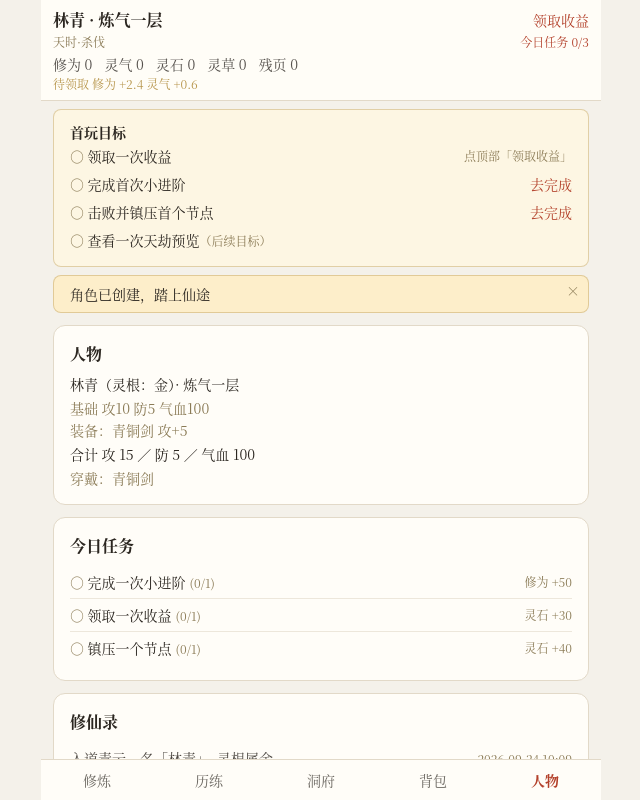
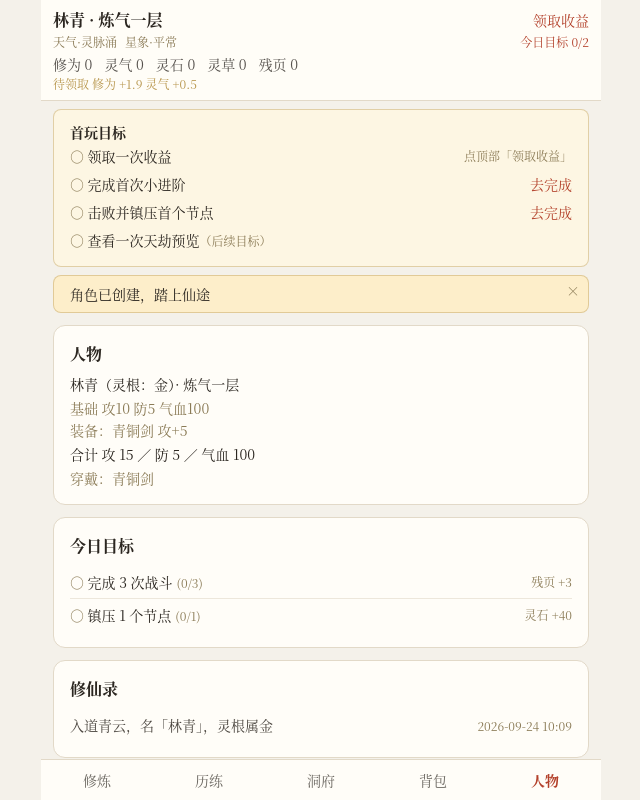
Before and after one commit to Hometer/qingyun-idle-game, a Next.js app in the folder frontend/: page /renwu in a window 1280 px wide. Both pictures are taken after a click on the button "踏入仙途". Shown: the top 800 px of the page, without its empty margins (319-959 px from the left). Built offline with nearby package versions, Linux system fonts and the light colour scheme.

Commit message:
v0.4 范围对齐与修复：两项手动领取目标、天气星象各限次、镇压24h分段结算、v2导入与字段校验

```diff
--- a/frontend/src/app/renwu/page.tsx
+++ b/frontend/src/app/renwu/page.tsx
@@ -5,7 +5,7 @@ import { useGame } from "@/lib/game-context";
 import { Section } from "@/components/Section";
 import { playerStats } from "@/engine/engine";
 import { CONFIG } from "@/engine/config";
-import { REALM_NAMES, EQUIPMENT, BUILDINGS, TECHNIQUES, MAPS, DAILY_QUESTS, RESOURCE_LABELS } from "@/lib/labels";
+import { REALM_NAMES, EQUIPMENT, BUILDINGS, TECHNIQUES, MAPS, DAILY_GOALS, RESOURCE_LABELS } from "@/lib/labels";
 import { getTheme, setTheme, getReduceMotion, setReduceMotion, getCopyMode, setCopyMode, type Theme, type CopyMode } from "@/lib/prefs";
 import type { MapId } from "@/engine/types";
 
@@ -27,7 +27,7 @@ const MAPS_CFG = CONFIG.maps as unknown as Record<
 >;
 
 export default function RenwuPage() {
-  const { state, doExport, doImport, doReset, doRestoreBackup } = useGame();
+  const { state, doExport, doImport, doReset, doRestoreBackup, claimGoal } = useGame();
   const fileRef = useRef<HTMLInputElement>(null);
   const [code, setCode] = useState(() =>
     typeof localStorage !== "undefined" ? localStorage.getItem("qingyun_access_code") || "" : "",
@@ -115,28 +115,33 @@ export default function RenwuPage() {
         )}
       </Section>
 
-      <Section title="今日任务">
-        {state.daily.quests.length === 0 ? (
-          <p className="text-sm text-muted">今日暂无任务</p>
-        ) : (
-          state.daily.quests.map((q) => {
-            const cfg = DAILY_QUESTS[q.id];
-            if (!cfg) return null;
-            const cur = Math.min(state.daily.counters[q.id as keyof typeof state.daily.counters] || 0, cfg.target);
+      <Section title="今日目标">
+        {(["battle", "suppress"] as const).map((gid) => {
+          const cfg = DAILY_GOALS[gid];
+          const g = state.daily.goals[gid];
+          const cur = Math.min(g.progress, cfg.target);
           const rewardTxt = Object.entries(cfg.reward)
             .map(([k, v]) => `${RESOURCE_LABELS[k] || k} +${v}`)
             .join(" ");
+          const claimable = !g.claimed && g.progress >= cfg.target;
           return (
-              <div key={q.id} className="flex items-center justify-between border-b border-line/60 py-1.5 last:border-0">
+            <div key={gid} className="flex items-center justify-between border-b border-line/60 py-1.5 last:border-0">
               <div className="text-sm">
-                  {q.done ? <span className="text-gold">✓</span> : <span className="text-muted">○</span>} {cfg.title}
+                {g.claimed ? <span className="text-gold">✓</span> : <span className="text-muted">○</span>} {cfg.title}
                 <span className="ml-1 text-xs text-muted">({cur}/{cfg.target})</span>
               </div>
+              {g.claimed ? (
+                <span className="text-xs text-muted">已领取</span>
+              ) : claimable ? (
+                <button onClick={() => claimGoal(gid)} className="rounded-lg border border-line bg-paper px-2.5 py-1 text-xs text-cinnabar">
+                  领取
+                </button>
+              ) : (
                 <span className="text-xs text-muted">{rewardTxt}</span>
+              )}
             </div>
           );
-          })
-        )}
+        })}
       </Section>
 
       <Section title="修仙录">
--- a/frontend/src/components/ResourceBar.tsx
+++ b/frontend/src/components/ResourceBar.tsx
@@ -2,7 +2,7 @@
 
 import Link from "next/link";
 import { useGame } from "@/lib/game-context";
-import { REALM_NAMES, RESOURCE_LABELS, WEATHERS, fmt, resourceGains } from "@/lib/labels";
+import { REALM_NAMES, RESOURCE_LABELS, WEATHERS, ASTROLOGIES, fmt, resourceGains } from "@/lib/labels";
 
 export function ResourceBar() {
   const { view, state, settleNow } = useGame();
@@ -12,8 +12,9 @@ export function ResourceBar() {
     .filter(([, v]) => v > 0)
     .map(([k, v]) => `${RESOURCE_LABELS[k]} +${fmt(v)}`)
     .join("  ");
-  const w = WEATHERS[state.daily.weather];
-  const done = state.daily.quests.filter((q) => q.done).length;
+  const w = WEATHERS[state.daily.weather.id];
+  const a = ASTROLOGIES[state.daily.astrology.id];
+  const claimed = (state.daily.goals.battle.claimed ? 1 : 0) + (state.daily.goals.suppress.claimed ? 1 : 0);
 
   return (
     <header className="sticky top-0 z-10 border-b border-line bg-card/95 px-3 py-2 backdrop-blur">
@@ -26,9 +27,16 @@ export function ResourceBar() {
         </button>
       </div>
       <div className="mt-0.5 flex items-center justify-between text-xs text-muted">
-        <span title={w?.desc}>天时·{w?.name ?? "平常"}</span>
-        <Link href="/renwu" className="text-cinnabar">
-          今日任务 {done}/{state.daily.quests.length}
+        <span title={w?.desc}>
+          天气·{w?.name ?? "平常"}
+          {state.daily.weather.used ? "（已用）" : ""}
+        </span>
+        <span title={a?.desc} className="ml-2">
+          星象·{a?.name ?? "平常"}
+          {state.daily.astrology.used ? "（已用）" : ""}
+        </span>
+        <Link href="/renwu" className="ml-auto text-cinnabar">
+          今日目标 {claimed}/2
         </Link>
       </div>
       <div className="mt-1 flex flex-wrap gap-x-3 gap-y-0.5 text-sm text-ink/80">
--- a/frontend/src/engine/config.ts
+++ b/frontend/src/engine/config.ts
@@ -181,22 +181,23 @@ export const CONFIG = {
     pillWave: 3, // 第三波结束后恢复
   },
 
-  suppressionDurationHours: 12,
+  suppressionDurationHours: 24,
 
-  dailyQuests: {
-    settle: { title: "领取一次收益", target: 1, reward: { spiritStone: 30 } },
-    breakthrough: { title: "完成一次小进阶", target: 1, reward: { cultivation: 50 } },
+  dailyGoals: {
     battle: { title: "完成 3 次战斗", target: 3, reward: { page: 3 } },
-    suppress: { title: "镇压一个节点", target: 1, reward: { spiritStone: 40 } },
-    craft: { title: "炼制一枚护劫丹", target: 1, reward: { herb: 10 } },
-    encounter: { title: "完成一次际遇", target: 1, reward: { page: 2 } },
+    suppress: { title: "镇压 1 个节点", target: 1, reward: { spiritStone: 40 } },
   },
 
   weathers: {
-    clear: { name: "晴明", desc: "修为/灵气产出 +15%", cultivationMult: 1.15, spiritMult: 1.15 },
-    rain: { name: "灵雨", desc: "灵草产出 +50%", herbMult: 1.5 },
-    spirit_vein: { name: "灵脉涌", desc: "灵石产出 +30%", spiritStoneMult: 1.3 },
-    battle_mark: { name: "杀伐", desc: "战斗伤害 +10%", battleAtkMult: 1.1 },
-    none: { name: "平常", desc: "无加成" },
+    rain: { name: "灵雨", desc: "今日首次领取收益额外 +30 灵草", reward: { herb: 30 } },
+    clear: { name: "晴明", desc: "今日首次领取收益额外 +100 修为", reward: { cultivation: 100 } },
+    vein: { name: "灵脉涌", desc: "今日首次领取收益额外 +80 灵石", reward: { spiritStone: 80 } },
+    none: { name: "平常", desc: "无" },
+  },
+
+  astrologies: {
+    lucky: { name: "吉星", desc: "今日首次战斗胜利额外 +50 修为", reward: { cultivation: 50 } },
+    war: { name: "破军", desc: "今日首次战斗伤害 +20%", battleDamageMult: 1.2 },
+    none: { name: "平常", desc: "无" },
   },
 } as const;
--- a/frontend/src/engine/engine.ts
+++ b/frontend/src/engine/engine.ts
@@ -1,7 +1,6 @@
 import { CONFIG } from "./config";
 import type {
   BuildingId,
-  DailyCounters,
   DailyState,
   MapId,
   Milestone,
@@ -63,17 +62,6 @@ const ENC_CFG = CONFIG.encounters as unknown as Record<
   { title: string; options: Record<string, { label: string; meaning: string; reward: Partial<Resources> }> }
 >;
 
-type WeatherCfg = {
-  name: string;
-  desc: string;
-  cultivationMult?: number;
-  spiritMult?: number;
-  herbMult?: number;
-  spiritStoneMult?: number;
-  battleAtkMult?: number;
-};
-const WEATHER_CFG = CONFIG.weathers as unknown as Record<string, WeatherCfg>;
-
 const realmOrder: RealmId[] = ["qi1", "qi2", "qi3", "qi4", "foundation1"];
 
 function realmIndex(realm: RealmId): number {
@@ -107,8 +95,8 @@ function pushMilestone(s: SaveState, type: string, time: number, text: string):
   s.milestones.push({ type, time, text });
 }
 
-const DAILY_QUEST_IDS = ["settle", "breakthrough", "battle", "suppress", "craft", "encounter"] as const;
-const WEATHER_IDS = ["clear", "rain", "spirit_vein", "battle_mark", "none"] as const;
+const WEATHER_IDS = ["rain", "clear", "vein", "none"] as const;
+const ASTROLOGY_IDS = ["lucky", "war", "none"] as const;
 
 function hashString(s: string): number {
   let h = 0;
@@ -117,26 +105,22 @@ function hashString(s: string): number {
 }
 
 export function weatherOfDate(dateStr: string): string {
-  return WEATHER_IDS[hashString(dateStr) % WEATHER_IDS.length];
+  return WEATHER_IDS[hashString("w" + dateStr) % WEATHER_IDS.length];
 }
 
-export function rollDailyQuests(dateStr: string): string[] {
-  const h = hashString(dateStr);
-  const pool = [...DAILY_QUEST_IDS] as string[];
-  const picked: string[] = [];
-  for (let i = 0; i < 3; i++) {
-    const idx = (h + i * 7) % pool.length;
-    picked.push(pool.splice(idx, 1)[0]);
-  }
-  return picked;
+export function astrologyOfDate(dateStr: string): string {
+  return ASTROLOGY_IDS[hashString("a" + dateStr) % ASTROLOGY_IDS.length];
 }
 
 function emptyDaily(dateStr: string): DailyState {
   return {
     date: dateStr,
-    weather: weatherOfDate(dateStr),
-    quests: rollDailyQuests(dateStr).map((id) => ({ id, done: false })),
-    counters: { settle: 0, battle: 0, craft: 0, suppress: 0, breakthrough: 0, encounter: 0 },
+    weather: { id: weatherOfDate(dateStr), used: false },
+    astrology: { id: astrologyOfDate(dateStr), used: false },
+    goals: {
+      battle: { progress: 0, claimed: false },
+      suppress: { progress: 0, claimed: false },
+    },
   };
 }
 
@@ -153,48 +137,36 @@ function applyReward(s: SaveState, reward: Partial<Resources>): void {
   if (reward.page) s.resources.page += reward.page;
 }
 
-function recordDailyEvent(s: SaveState, nowMs: number, event: keyof DailyCounters): void {
-  ensureDaily(s, nowMs);
-  s.daily.counters[event] += 1;
-  for (const q of s.daily.quests) {
-    if (q.done) continue;
-    const cfg = CONFIG.dailyQuests[q.id as keyof typeof CONFIG.dailyQuests] as unknown as {
-      title: string;
-      target: number;
-      reward: Partial<Resources>;
-    };
-    if (s.daily.counters[q.id as keyof DailyCounters] >= cfg.target) {
-      q.done = true;
-      applyReward(s, cfg.reward);
-      pushMilestone(s, "daily", nowMs, `完成今日任务「${cfg.title}」`);
-    }
-  }
-}
-
-function applySuppressionExpiry(s: SaveState, nowMs: number): void {
-  const durMs = CONFIG.suppressionDurationHours * 3600 * 1000;
-  for (const mid of Object.keys(MAP_CFG) as MapId[]) {
-    const nodeId = s.suppression[mid];
-    if (nodeId && s.suppressionSince[mid] > 0 && nowMs - s.suppressionSince[mid] >= durMs) {
-      s.suppression[mid] = null;
-      s.suppressionSince[mid] = 0;
-      s.recentLogs.push(`${MAP_CFG[mid].nodes[nodeId].name}妖气复聚，镇压失效。`);
-    }
-  }
-}
-
-function battleStats(s: SaveState): { attack: number; defense: number; hp: number } {
-  const stats = playerStats(s);
-  const w = WEATHER_CFG[s.daily.weather];
-  if (w?.battleAtkMult) return { ...stats, attack: Math.round(stats.attack * w.battleAtkMult) };
-  return stats;
+function battleDamageMult(s: SaveState): number {
+  return !s.daily.astrology.used && s.daily.astrology.id === "war" ? 1.2 : 1;
 }
 
 export function recordDailySettle(state: SaveState, nowMs: number): SaveState {
   const s = structuredClone(state);
-  recordDailyEvent(s, nowMs, "settle");
+  ensureDaily(s, nowMs);
+  if (!s.daily.weather.used && s.daily.weather.id !== "none") {
+    s.daily.weather.used = true;
+    const cfg = CONFIG.weathers[s.daily.weather.id as keyof typeof CONFIG.weathers] as unknown as {
+      reward?: Partial<Resources>;
+    };
+    applyReward(s, cfg.reward ?? {});
+  }
   s.revision += 1;
   return s;
+}
+
+export function claimDailyGoal(state: SaveState, nowMs: number, goalId: "battle" | "suppress"): Result<SaveState> {
+  const s = structuredClone(state);
+  ensureDaily(s, nowMs);
+  const goal = s.daily.goals[goalId];
+  const cfg = CONFIG.dailyGoals[goalId];
+  if (goal.claimed) return fail("已领取");
+  if (goal.progress < cfg.target) return fail("目标未达成");
+  goal.claimed = true;
+  applyReward(s, cfg.reward);
+  pushMilestone(s, "daily", nowMs, `领取今日目标「${cfg.title}」`);
+  s.revision += 1;
+  return { state: s, ok: true };
 }
 
 // ---- 新建 / 重置 ----
@@ -298,20 +270,22 @@ export interface ProductionBreakdown {
 }
 
 export function productionBreakdown(state: SaveState): ProductionBreakdown {
-  const w = WEATHER_CFG[state.daily.weather];
   const cultBuilding = buildingCultivationMult(state);
   const cultTech = techniqueCultivationMult(state);
   const spiritBuilding = buildingSpiritMult(state);
-  const herb = spiritFieldRate(state) * (w?.herbMult ?? 1);
-  const stone = suppressionRate(state) * (w?.spiritStoneMult ?? 1);
-  const cultivationPerSec = CONFIG.baseCultivationPerSecond * cultBuilding * cultTech * (w?.cultivationMult ?? 1);
-  const spiritPerSec = CONFIG.baseSpiritPerSecond * spiritBuilding * (w?.spiritMult ?? 1);
+  const herb = spiritFieldRate(state);
+  const stone = suppressionRate(state);
+  const cultivationPerSec = CONFIG.baseCultivationPerSecond * cultBuilding * cultTech;
+  const spiritPerSec = CONFIG.baseSpiritPerSecond * spiritBuilding;
+  const w = CONFIG.weathers[state.daily.weather.id as keyof typeof CONFIG.weathers];
+  const a = CONFIG.astrologies[state.daily.astrology.id as keyof typeof CONFIG.astrologies];
   const lines: string[] = [
-    `天时·${w?.name ?? "平常"}${w?.desc ? `：${w.desc}` : ""}`,
-    `修为 ${n1(cultivationPerSec)}/秒（基础 ${n1(CONFIG.baseCultivationPerSecond)}${cultBuilding > 1 ? ` × 修炼室 ${n1(cultBuilding)}` : ""}${cultTech > 1 ? ` × 功法 ${n1(cultTech)}` : ""}${w?.cultivationMult ? ` × 天时 ${w.cultivationMult}` : ""}）`,
-    `灵气 ${n1(spiritPerSec)}/秒（基础 ${n1(CONFIG.baseSpiritPerSecond)}${spiritBuilding > 1 ? ` × 聚灵阵 ${n1(spiritBuilding)}` : ""}${w?.spiritMult ? ` × 天时 ${w.spiritMult}` : ""}）`,
-    herb > 0 ? `灵草 ${n1(herb)}/秒（灵田${w?.herbMult ? ` × 天时 ${w.herbMult}` : ""}）` : "灵草 0/秒（未建灵田）",
-    stone > 0 ? `灵石 ${n1(stone)}/秒（镇压产出${w?.spiritStoneMult ? ` × 天时 ${w.spiritStoneMult}` : ""}）` : "灵石 0/秒（未镇压节点）",
+    `天气·${w.name}：${w.desc}${state.daily.weather.used ? "（已用）" : ""}`,
+    `星象·${a.name}：${a.desc}${state.daily.astrology.used ? "（已用）" : ""}`,
+    `修为 ${n1(cultivationPerSec)}/秒（基础 ${n1(CONFIG.baseCultivationPerSecond)}${cultBuilding > 1 ? ` × 修炼室 ${n1(cultBuilding)}` : ""}${cultTech > 1 ? ` × 功法 ${n1(cultTech)}` : ""}）`,
+    `灵气 ${n1(spiritPerSec)}/秒（基础 ${n1(CONFIG.baseSpiritPerSecond)}${spiritBuilding > 1 ? ` × 聚灵阵 ${n1(spiritBuilding)}` : ""}）`,
+    herb > 0 ? `灵草 ${n1(herb)}/秒（灵田）` : "灵草 0/秒（未建灵田）",
+    stone > 0 ? `灵石 ${n1(stone)}/秒（镇压产出）` : "灵石 0/秒（未镇压节点）",
   ];
   return { cultivationPerSec, spiritPerSec, herbPerSec: herb, spiritStonePerSec: stone, lines };
 }
@@ -321,15 +295,47 @@ export function productionBreakdown(state: SaveState): ProductionBreakdown {
 export function settle(state: SaveState, nowMs: number): SaveState {
   const s = structuredClone(state);
   ensureDaily(s, nowMs);
-  applySuppressionExpiry(s, nowMs);
-  const capSec = CONFIG.offlineCapHours * 3600;
-  const deltaSec = Math.max(0, Math.min((nowMs - s.lastSettledAt) / 1000, capSec));
+
+  const capMs = CONFIG.offlineCapHours * 3600 * 1000;
+  const from = s.lastSettledAt;
+  const to = Math.min(nowMs, from + capMs);
+  const deltaMs = Math.max(0, to - from);
+  const deltaSec = deltaMs / 1000;
+
   const cultMult = buildingCultivationMult(s) * techniqueCultivationMult(s);
   const spiritMult = buildingSpiritMult(s);
+  const herbRate = spiritFieldRate(s);
+
+  let spiritStoneGain = 0;
+  const durMs = CONFIG.suppressionDurationHours * 3600 * 1000;
+  for (const mid of Object.keys(MAP_CFG) as MapId[]) {
+    const nodeId = s.suppression[mid];
+    if (!nodeId) continue;
+    const rate = MAP_CFG[mid].nodes[nodeId].suppressRate;
+    const since = s.suppressionSince[mid] || 0;
+    if (since <= 0) {
+      spiritStoneGain += rate * deltaSec;
+      continue;
+    }
+    const expiresAt = since + durMs;
+    if (expiresAt <= from) {
+      s.suppression[mid] = null;
+      s.suppressionSince[mid] = 0;
+      s.recentLogs.push(`${MAP_CFG[mid].nodes[nodeId].name}妖气复聚，镇压失效。`);
+    } else if (expiresAt > to) {
+      spiritStoneGain += rate * deltaSec;
+    } else {
+      spiritStoneGain += rate * (expiresAt - from) / 1000;
+      s.suppression[mid] = null;
+      s.suppressionSince[mid] = 0;
+      s.recentLogs.push(`${MAP_CFG[mid].nodes[nodeId].name}妖气复聚，镇压失效。`);
+    }
+  }
+
   s.resources.cultivation += CONFIG.baseCultivationPerSecond * cultMult * deltaSec;
   s.resources.spirit += CONFIG.baseSpiritPerSecond * spiritMult * deltaSec;
-  s.resources.herb += spiritFieldRate(s) * deltaSec;
-  s.resources.spiritStone += suppressionRate(s) * deltaSec;
+  s.resources.herb += herbRate * deltaSec;
+  s.resources.spiritStone += spiritStoneGain;
   s.lastSettledAt = Math.max(s.lastSettledAt, nowMs);
   s.revision += 1;
   return s;
@@ -352,7 +358,6 @@ export function breakthrough(state: SaveState, nowMs: number): Result<SaveState>
   s.realm = next.id as RealmId;
   s.recentLogs.push(`闭关突破，晋入${next.name}。`);
   pushMilestone(s, "breakthrough", nowMs, `晋入${next.name}`);
-  recordDailyEvent(s, nowMs, "breakthrough");
   s.revision += 1;
   return { state: s, ok: true };
 }
@@ -424,7 +429,6 @@ export function craftPill(state: SaveState, nowMs: number): Result<SaveState> {
   s.resources.spiritStone -= c.pillStoneCost;
   s.inventory.tribulationPill = (s.inventory.tribulationPill || 0) + 1;
   s.recentLogs.push("开炉炼丹，得护劫丹一枚。");
-  recordDailyEvent(s, nowMs, "craft");
   s.revision += 1;
   return { state: s, ok: true };
 }
@@ -501,6 +505,7 @@ function triggerEncounter(s: SaveState, mapId: MapId, eventId: string): void {
 function runBattle(
   stats: { attack: number; defense: number; hp: number },
   enemy: { attack: number; defense: number; hp: number },
+  dmgMult = 1,
 ): { won: boolean; log: string[] } {
   const log: string[] = [];
   let pHp = stats.hp;
@@ -510,7 +515,7 @@ function runBattle(
   let guard = 0;
   while (guard++ < 100) {
     if (playerTurn) {
-      const dmg = Math.max(1, stats.attack - enemy.defense);
+      const dmg = Math.max(1, Math.round((stats.attack - enemy.defense) * dmgMult));
       eHp -= dmg;
       log.push(`你出手，伤敌${dmg}点，敌余${Math.max(0, eHp)}气血。`);
       if (eHp <= 0) {
@@ -547,8 +552,8 @@ export function predictFight(state: SaveState, mapId: MapId, nodeId: string): Fi
   if (realmIndex(state.realm) < realmIndex(nodeCfg.gate as RealmId)) {
     return { ok: false, reason: `需${realmName(nodeCfg.gate as RealmId)}方可挑战`, won: false, log: [], enemy: empty, player: empty };
   }
-  const stats = battleStats(state);
-  const battle = runBattle(stats, nodeCfg.enemy);
+  const stats = playerStats(state);
+  const battle = runBattle(stats, nodeCfg.enemy, battleDamageMult(state));
   return { ok: true, reason: "", won: battle.won, log: battle.log, enemy: { ...nodeCfg.enemy }, player: stats };
 }
 
@@ -563,11 +568,20 @@ export function fightNode(state: SaveState, nowMs: number, mapId: MapId, nodeId:
     return { ok: false, reason: `需${realmName(nodeCfg.gate as RealmId)}方可挑战`, state: s, log: [], won: false, encounterTriggered: false };
   }
 
-  const stats = battleStats(s);
-  const battle = runBattle(stats, nodeCfg.enemy);
+  const stats = playerStats(s);
+  const dmgMult = battleDamageMult(s);
+  const battle = runBattle(stats, nodeCfg.enemy, dmgMult);
   const log = battle.log;
   const won = battle.won;
-  recordDailyEvent(s, nowMs, "battle");
+  s.daily.goals.battle.progress = Math.min(s.daily.goals.battle.progress + 1, CONFIG.dailyGoals.battle.target);
+  if (!s.daily.astrology.used && s.daily.astrology.id !== "none") {
+    if (s.daily.astrology.id === "war") {
+      s.daily.astrology.used = true;
+    } else if (s.daily.astrology.id === "lucky" && won) {
+      s.daily.astrology.used = true;
+      applyReward(s, CONFIG.astrologies.lucky.reward);
+    }
+  }
 
   if (!won) {
     log.push(analyzeFailure(stats, nodeCfg.enemy));
@@ -625,7 +639,7 @@ export function setSuppression(state: SaveState, nowMs: number, mapId: MapId, no
   if (mapId === "map_qingyun" && nodeId === Object.keys(MAP_CFG.map_qingyun.nodes)[0]) {
     s.firsts.suppressedFirstNodeOnce = true;
   }
-  recordDailyEvent(s, nowMs, "suppress");
+  s.daily.goals.suppress.progress = Math.min(s.daily.goals.suppress.progress + 1, CONFIG.dailyGoals.suppress.target);
   s.revision += 1;
   return { state: s, ok: true };
 }
@@ -649,7 +663,6 @@ export function resolveEncounter(state: SaveState, nowMs: number, optionId: stri
   s.encounter.pending = null;
   s.recentLogs.push(`际遇「${evt.title}」已定，选择「${opt.label}」。`);
   pushMilestone(s, "encounter", nowMs, `际遇「${evt.title}」`);
-  recordDailyEvent(s, nowMs, "encounter");
   s.revision += 1;
   return { state: s, ok: true };
 }
@@ -778,11 +791,17 @@ export function migrateSave(raw: SaveState): SaveState {
       viewedTribPreviewOnce: false,
     };
   }
-  if (!s.daily || typeof s.daily !== "object") {
+  const rawDaily = s.daily as Record<string, unknown> | undefined;
+  const hasNewDaily = !!rawDaily && typeof rawDaily.weather === "object" && typeof rawDaily.astrology === "object";
+  if (!hasNewDaily) {
     s.daily = emptyDaily(todayStr(Date.now()));
   }
+  const lastSettled = (s.lastSettledAt as number) || Date.now();
   if (!s.suppressionSince || typeof s.suppressionSince !== "object") {
-    s.suppressionSince = { map_qingyun: 0, map_nether: 0 };
+    s.suppressionSince = {
+      map_qingyun: suppression["map_qingyun"] ? lastSettled : 0,
+      map_nether: suppression["map_nether"] ? lastSettled : 0,
+    };
   }
   s.schemaVersion = SCHEMA_VERSION;
   return s as unknown as SaveState;
@@ -875,6 +894,34 @@ function validateMilestonesAndFirsts(milestones: unknown, firsts: unknown): stri
   return null;
 }
 
+function validateDaily(v: unknown): string | null {
+  if (v === undefined || v === null) return null;
+  const d = v as Record<string, unknown>;
+  if (typeof d.date !== "string") return "每日数据日期无效";
+  const weather = d.weather as Record<string, unknown> | undefined;
+  const astrology = d.astrology as Record<string, unknown> | undefined;
+  const goals = d.goals as Record<string, unknown> | undefined;
+  if (weather && (typeof weather.id !== "string" || typeof weather.used !== "boolean")) return "天气数据无效";
+  if (astrology && (typeof astrology.id !== "string" || typeof astrology.used !== "boolean")) return "星象数据无效";
+  if (goals) {
+    for (const gid of ["battle", "suppress"]) {
+      const g = goals[gid] as Record<string, unknown> | undefined;
+      if (g && (typeof g.progress !== "number" || typeof g.claimed !== "boolean")) return "每日目标数据无效";
+    }
+  }
+  return null;
+}
+
+function validateSuppressionSince(v: unknown): string | null {
+  if (v === undefined || v === null) return null;
+  const s = v as Record<string, unknown>;
+  for (const mid of Object.keys(MAP_CFG)) {
+    const x = s[mid];
+    if (x !== undefined && (typeof x !== "number" || !Number.isFinite(x) || x < 0)) return "镇压时间无效";
+  }
+  return null;
+}
+
 export function importSave(json: string): Result<SaveState> {
   let d: unknown;
   try {
@@ -885,7 +932,9 @@ export function importSave(json: string): Result<SaveState> {
   if (!d || typeof d !== "object") return fail("存档结构无效");
   const o = d as Record<string, unknown>;
   const ver = o.schemaVersion;
-  if (ver !== 1 && ver !== SCHEMA_VERSION) return fail(`存档版本不兼容（支持版本 1 或 ${SCHEMA_VERSION}）`);
+  if (typeof ver !== "number" || ver < 1 || ver > SCHEMA_VERSION) {
+    return fail(`存档版本不兼容（支持版本 1～${SCHEMA_VERSION}）`);
+  }
   if (typeof o.name !== "string" || !o.name.trim()) return fail("存档缺少姓名");
   if (!realmOrder.includes(o.realm as RealmId)) return fail("境界无效");
   if (typeof o.lastSettledAt !== "number" || !Number.isFinite(o.lastSettledAt)) return fail("时间数据无效");
@@ -898,6 +947,8 @@ export function importSave(json: string): Result<SaveState> {
     validateMaps(o.maps, o.suppression),
     validateEncounter(o.encounter),
     validateMilestonesAndFirsts(o.milestones, o.firsts),
+    validateDaily(o.daily),
+    validateSuppressionSince(o.suppressionSince),
   ];
   for (const c of checks) if (c) return fail(c);
 
@@ -923,7 +974,9 @@ function normalizeSave(o: Record<string, unknown>): SaveState {
   base.recentLogs = Array.isArray(o.recentLogs) ? (o.recentLogs as string[]).slice(-20) : base.recentLogs;
   base.milestones = Array.isArray(o.milestones) ? (o.milestones as Milestone[]) : [];
   base.firsts = { ...base.firsts, ...((o.firsts as Partial<SaveState["firsts"]>) || {}) };
-  base.daily = (o.daily as DailyState) ?? emptyDaily(todayStr(Date.now()));
+  const rawDaily = o.daily as Record<string, unknown> | undefined;
+  const hasNewDaily = !!rawDaily && typeof rawDaily.weather === "object" && typeof rawDaily.astrology === "object";
+  base.daily = hasNewDaily ? (rawDaily as unknown as DailyState) : emptyDaily(todayStr(Date.now()));
   base.suppressionSince = { map_qingyun: 0, map_nether: 0, ...((o.suppressionSince as Partial<SaveState["suppressionSince"]>) || {}) };
   base.lastSettledAt = o.lastSettledAt as number;
   base.revision = ((o.revision as number) || 0) + 1;
--- a/frontend/src/engine/types.ts
+++ b/frontend/src/engine/types.ts
@@ -58,25 +58,21 @@ export interface Firsts {
   viewedTribPreviewOnce: boolean;
 }
 
-export interface QuestState {
-  id: string;
-  done: boolean;
+export interface DailyGoalState {
+  progress: number;
+  claimed: boolean;
 }
 
-export interface DailyCounters {
-  settle: number;
-  battle: number;
-  craft: number;
-  suppress: number;
-  breakthrough: number;
-  encounter: number;
+export interface DailyGoals {
+  battle: DailyGoalState;
+  suppress: DailyGoalState;
 }
 
 export interface DailyState {
   date: string;
-  weather: string;
-  quests: QuestState[];
-  counters: DailyCounters;
+  weather: { id: string; used: boolean };
+  astrology: { id: string; used: boolean };
+  goals: DailyGoals;
 }
 
 export interface SaveState {
--- a/frontend/src/lib/labels.ts
+++ b/frontend/src/lib/labels.ts
@@ -40,12 +40,13 @@ export const MAPS = CONFIG.maps as unknown as Record<
   { name: string; nodes: Record<string, { name: string; gate: string; [k: string]: unknown }> }
 >;
 
-export const DAILY_QUESTS = CONFIG.dailyQuests as unknown as Record<
+export const DAILY_GOALS = CONFIG.dailyGoals as unknown as Record<
   string,
   { title: string; target: number; reward: Record<string, number> }
 >;
 
 export const WEATHERS = CONFIG.weathers as unknown as Record<string, { name: string; desc: string }>;
+export const ASTROLOGIES = CONFIG.astrologies as unknown as Record<string, { name: string; desc: string }>;
 export const SUPPRESSION_DURATION_HOURS = CONFIG.suppressionDurationHours;
 
 export function fmt(n: number): string {
```
Also changed, not shown: frontend/src/lib/game-context.tsx (+17 -0 lines), 12 other files (tests, documents, lock files or other folders). Lines whose indentation alone changed are shown as unchanged.
